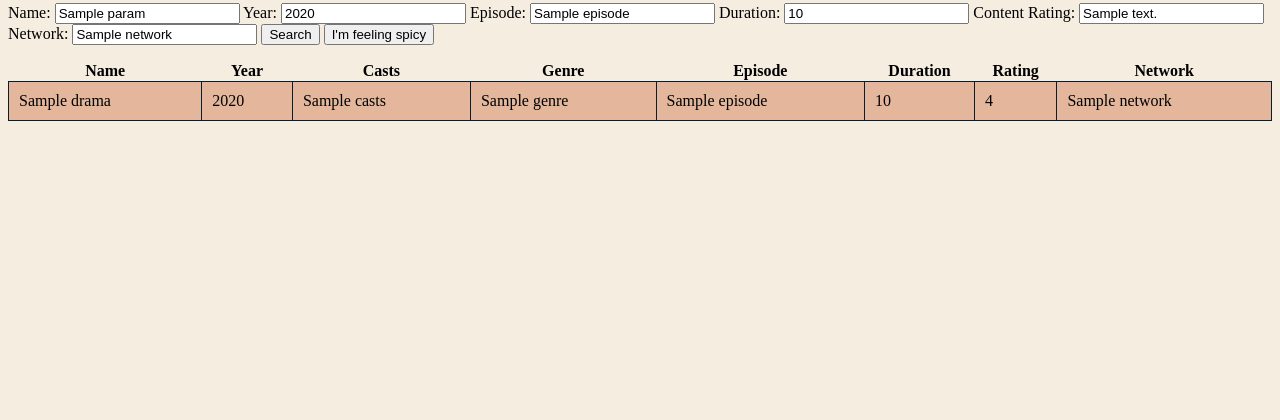
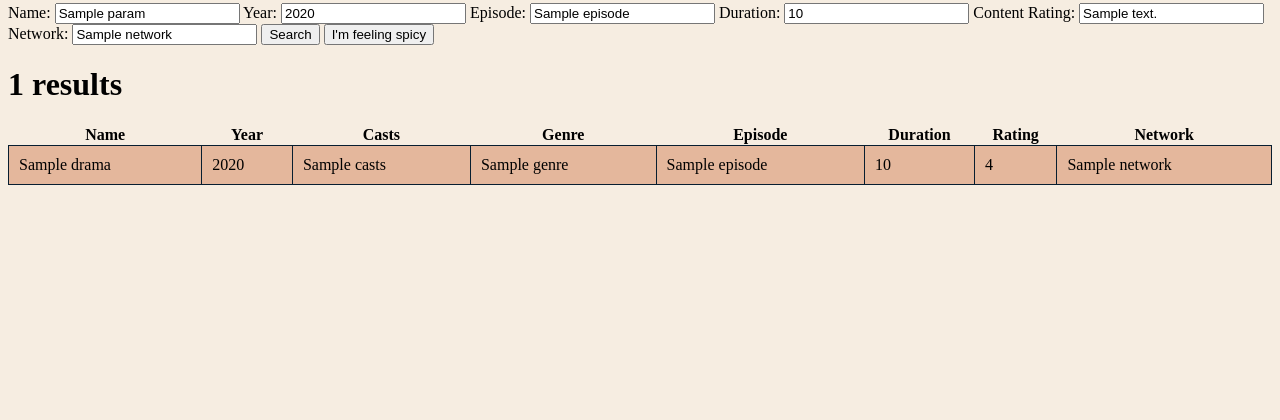
Before and after one commit to PLU-CSCI-367-Spring-2023/K-Drama_Project, a Flask app: template Templates/kdrama.html in a window 1280 px wide. Shown: the part 329-749 px from the top of the page. Run offline with Flask 3, Linux system fonts and the light colour scheme; the template is opened without the code that fills it: most values are stand-ins (such as "Sample title", 1, 10 or a date in 2020); some libraries are stand-ins or nearby versions.

Commit message:
added results count

```diff
--- a/Templates/kdrama.html
+++ b/Templates/kdrama.html
@@ -74,6 +74,15 @@
     <button type="submit">I'm feeling spicy</button>
   </form>
 
+
+  {% if result_count > 0 %}
+  <h1>{{result_count}} results</h1>
+
+
+  {% else %}
+  <h1>No results :(</h1>
+  {% endif %}
+
   <form>
     <table>
       <tr>
```
